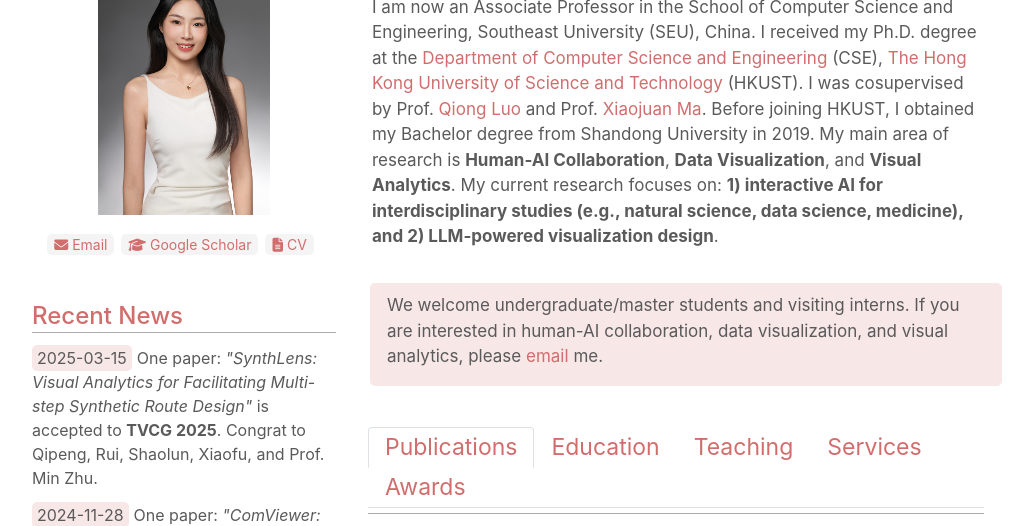
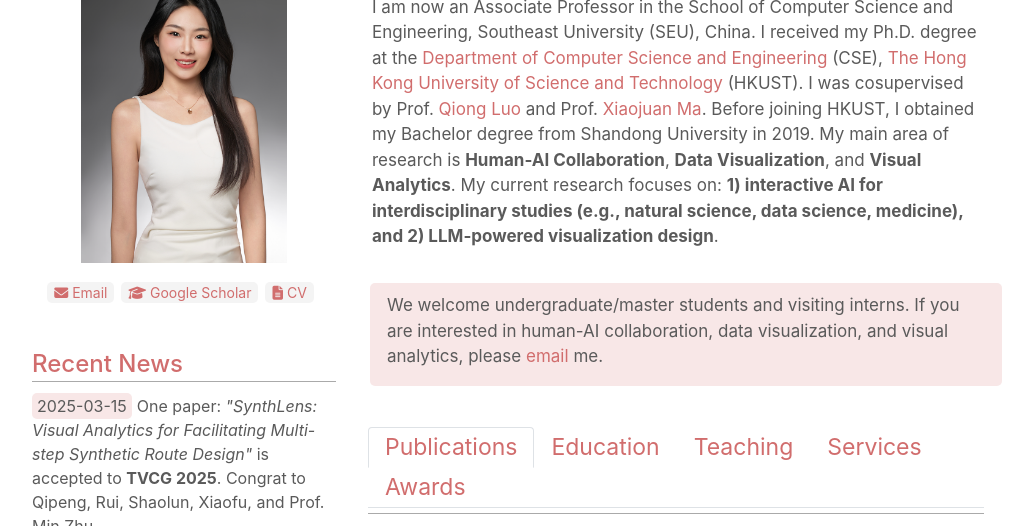
Before and after one commit to shichuhan/shichuhan.github.io, a plain HTML site: page index.html in a window 1280 px wide. Shown: the part 108-634 px from the top of the page, without its empty margins (132-1165 px from the left). Drawn offline with nearby package versions, Linux system fonts and the light colour scheme.

Commit message:
Update index.html

```diff
--- a/index.html
+++ b/index.html
@@ -18,7 +18,7 @@
   <div id="layout-content" class="container-fluid mt-5" style="padding-left: 10rem; padding-right: 10rem; font-family: -apple-system, system-ui, BlinkMacSystemFont;">
     <div class="row">
       <div class="col-sm-12 col-md-4 m-1">
-        <div class="row pb-3"><img src="img/self_image.PNG" alt="alt shichuhan" class="img-fluid" style="padding-top: 1rem; margin-left: 20%; width: 60%;"/></div>
+        <div class="row pb-3"><img src="img/self_image.PNG" alt="alt shichuhan" class="img-fluid" style="padding-top: 1rem; margin-left: 15%; width: 70%;"/></div>
 
         <div class="head-menu" style="display: flex; justify-content: center;">
           <ul class="contact">
```
